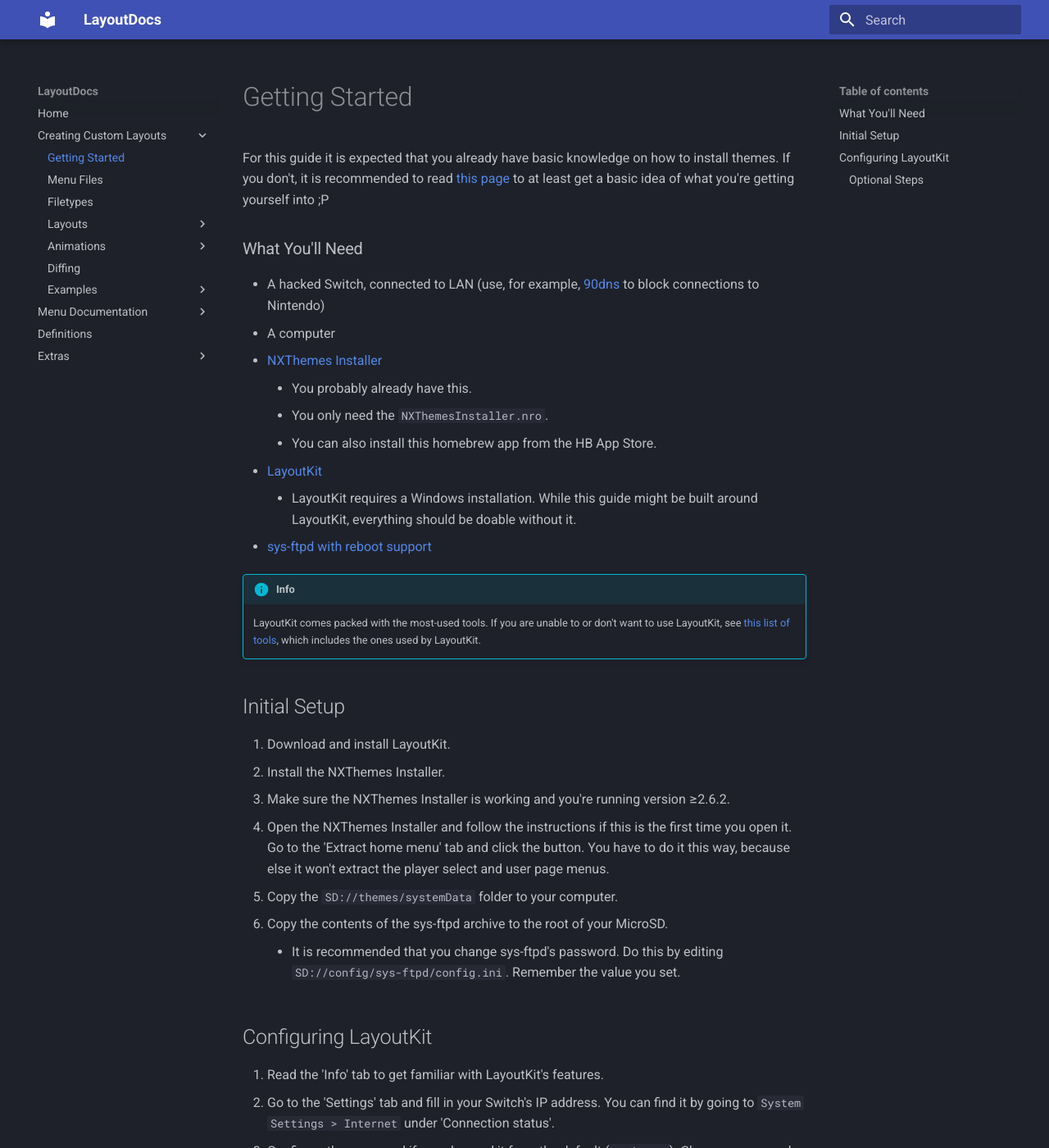
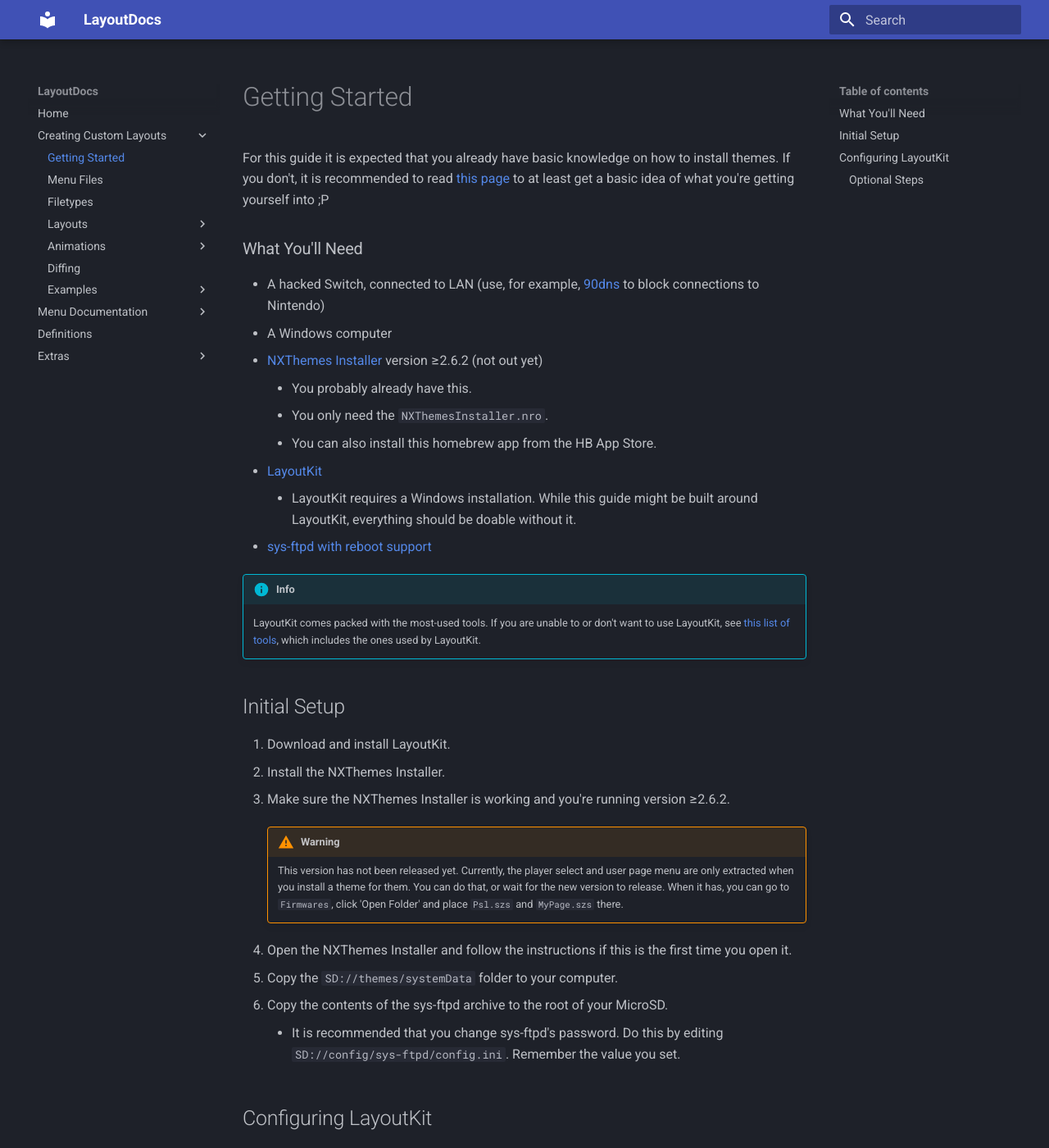
Before and after one commit to ThemezerNX/LayoutDocs, an MkDocs documentation site: the page built from docs/guide/index.md, in a window 1280 px wide and 1400 px high. Shown: the whole window at 82% size. Built offline with MkDocs 1.6.1 and Material for MkDocs 9.7.7, drawn with Linux system fonts in a browser that asks for light colours.

Commit message:
Add NXTheme Installer version warning

```diff
--- a/docs/guide/index.md
+++ b/docs/guide/index.md
@@ -5,8 +5,8 @@
 ### What You'll Need
 
 -   A hacked Switch, connected to LAN (use, for example, [90dns](https://gbatemp.net/threads/90dns-dns-server-for-blocking-all-nintendo-servers.516234/) to block connections to Nintendo)
--   A computer
--   [NXThemes Installer](https://github.com/exelix11/SwitchThemeInjector/releases/latest)
+-   A Windows computer
+-   [NXThemes Installer](https://github.com/exelix11/SwitchThemeInjector/releases/latest) version ≥2.6.2 (not out yet)
     -   You probably already have this.
     -   You only need the `NXThemesInstaller.nro`.
     -   You can also install this homebrew app from the HB App Store.
@@ -23,7 +23,12 @@
 1. Download and install LayoutKit.
 2. Install the NXThemes Installer.
 3. Make sure the NXThemes Installer is working and you're running version ≥2.6.2.
-4. Open the NXThemes Installer and follow the instructions if this is the first time you open it. Go to the 'Extract home menu' tab and click the button. You have to do it this way, because else it won't extract the player select and user page menus.
+
+    <!-- prettier-ignore -->
+    !!! Warning
+        This version has not been released yet. Currently, the player select and user page menu are only extracted when you install a theme for them. You can do that, or wait for the new version to release. When it has, you can go to `Firmwares`, click 'Open Folder' and place `Psl.szs` and `MyPage.szs` there.
+
+4. Open the NXThemes Installer and follow the instructions if this is the first time you open it.
 5. Copy the `SD://themes/systemData` folder to your computer.
 6. Copy the contents of the sys-ftpd archive to the root of your MicroSD.
     - It is recommended that you change sys-ftpd's password. Do this by editing `SD://config/sys-ftpd/config.ini`. Remember the value you set.
```
